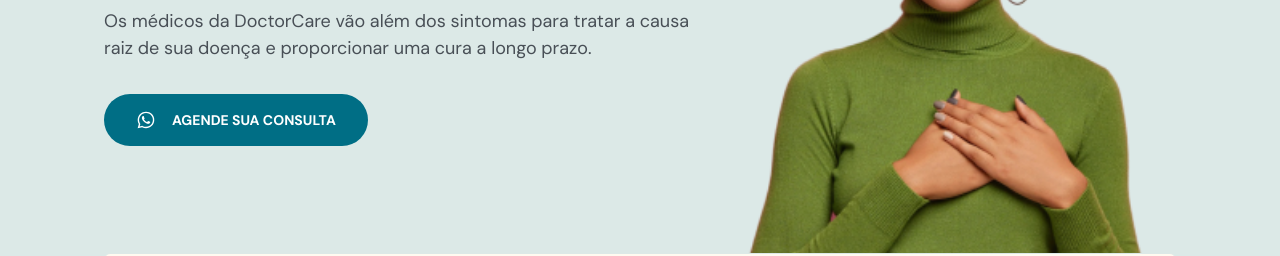
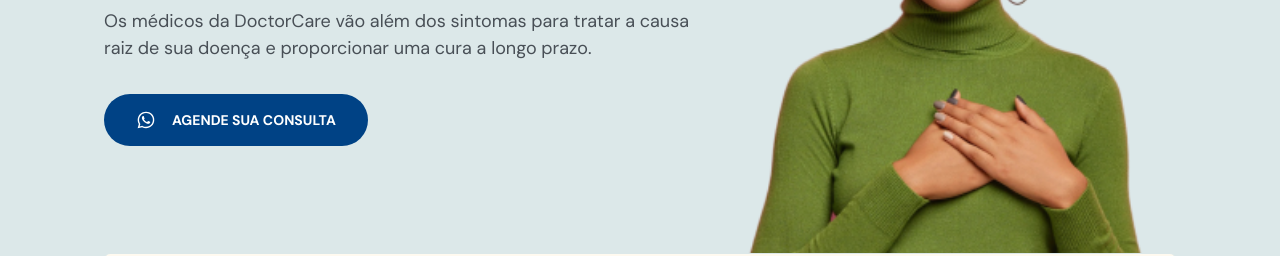
Before and after one commit to TiagoGadonski/doctorcare, a plain HTML site: page index.html in a window 1280 px wide. Shown: the part 366-622 px from the top of the page. Drawn offline with nearby package versions, Linux system fonts and the light colour scheme.

Commit message:
testing the color's change

```diff
--- a/style.css
+++ b/style.css
@@ -6,7 +6,7 @@
 }
 
 :root {
-  --hue: 190;
+  --hue: 210;
   --primary-color: hsl(var(--hue), 100%, 26%);
   --headline: hsl(210, 11%, 15%);
   --paragraph: hsl(210, 9%, 31%);
```
